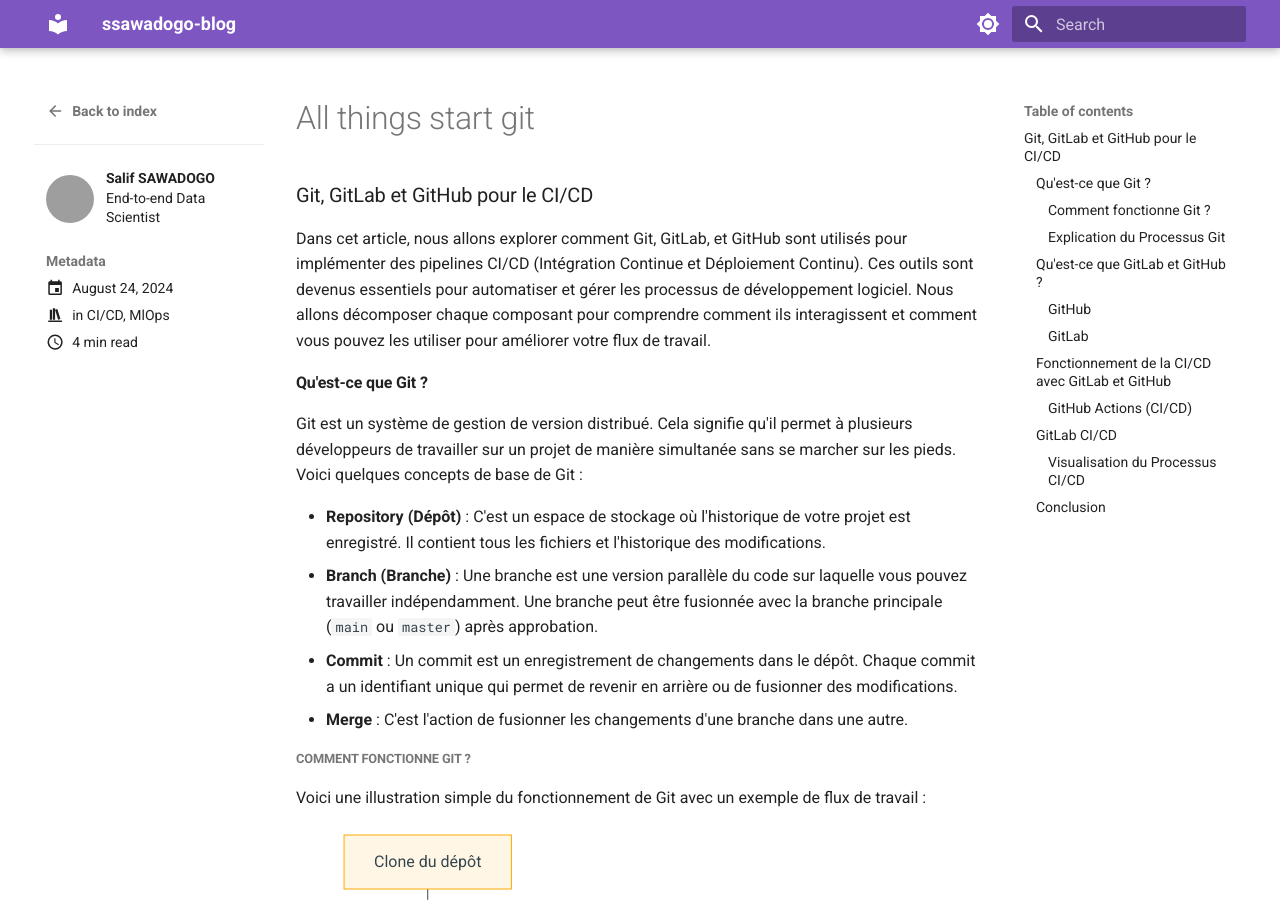
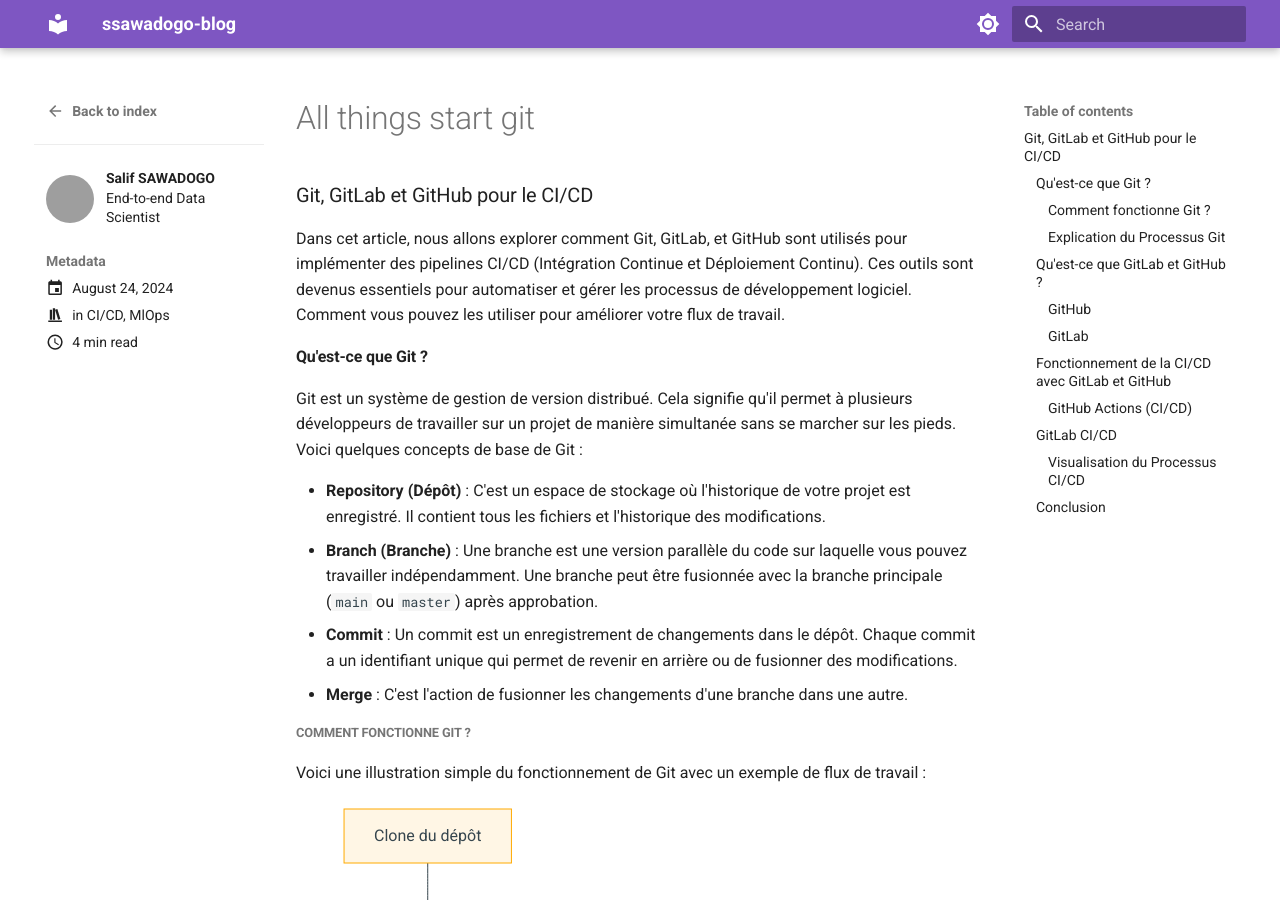
Before and after one commit to sawallesalfo/blog, an MkDocs documentation site: the page built from docs/posts/All_things_start_git.md, in a window 1280 px wide and 900 px high. Built offline with MkDocs 1.6.1 and Material for MkDocs 9.7.7, drawn with Linux system fonts in a browser that asks for light colours; grey boxes are pictures that could not be loaded.

```diff
--- a/docs/posts/All_things_start_git.md
+++ b/docs/posts/All_things_start_git.md
@@ -9,7 +9,9 @@ categories:
 
 ### Git, GitLab et GitHub pour le CI/CD
 
-Dans cet article, nous allons explorer comment Git, GitLab, et GitHub sont utilisés pour implémenter des pipelines CI/CD (Intégration Continue et Déploiement Continu). Ces outils sont devenus essentiels pour automatiser et gérer les processus de développement logiciel. Nous allons décomposer chaque composant pour comprendre comment ils interagissent et comment vous pouvez les utiliser pour améliorer votre flux de travail.
+Dans cet article, nous allons explorer comment Git, GitLab, et GitHub sont utilisés pour implémenter des pipelines CI/CD (Intégration Continue et Déploiement Continu). Ces outils sont devenus essentiels pour automatiser et gérer les processus de développement logiciel. Comment vous pouvez les utiliser pour améliorer votre flux de travail.
+
+<!-- more -->
 
 #### Qu'est-ce que Git ?
 
```
Also changed, not shown: docs/posts/CICD_for_data_scientist.md (+3 -0 lines), docs/posts/mermaid_for_data_scientist.md (+3 -0 lines).
